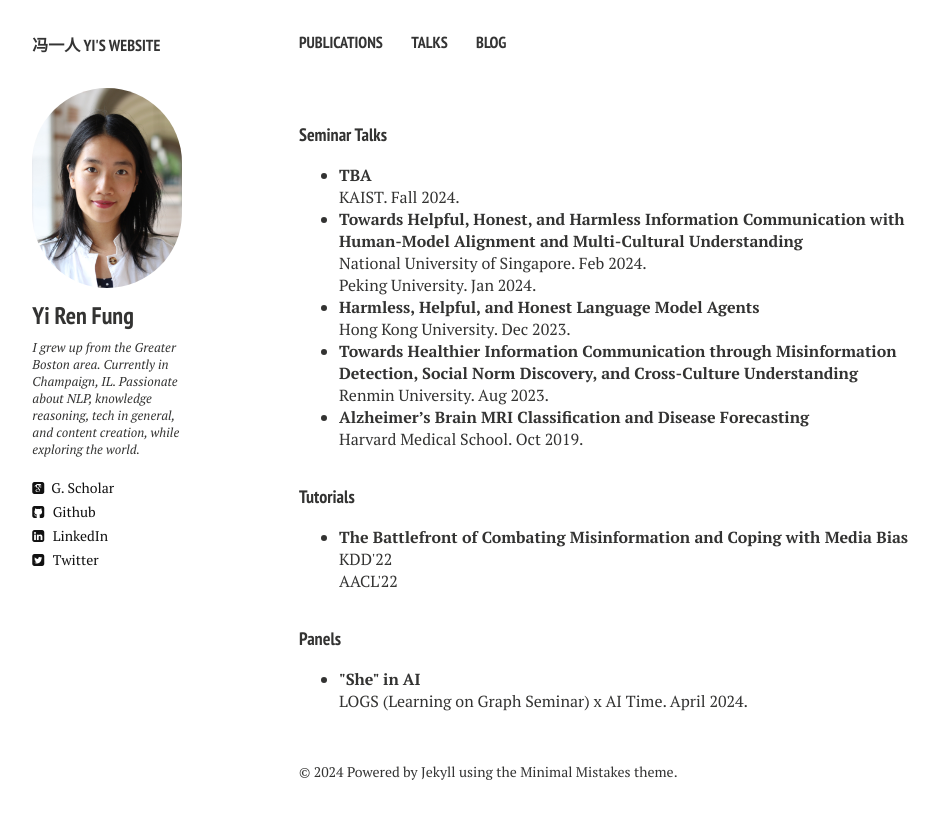
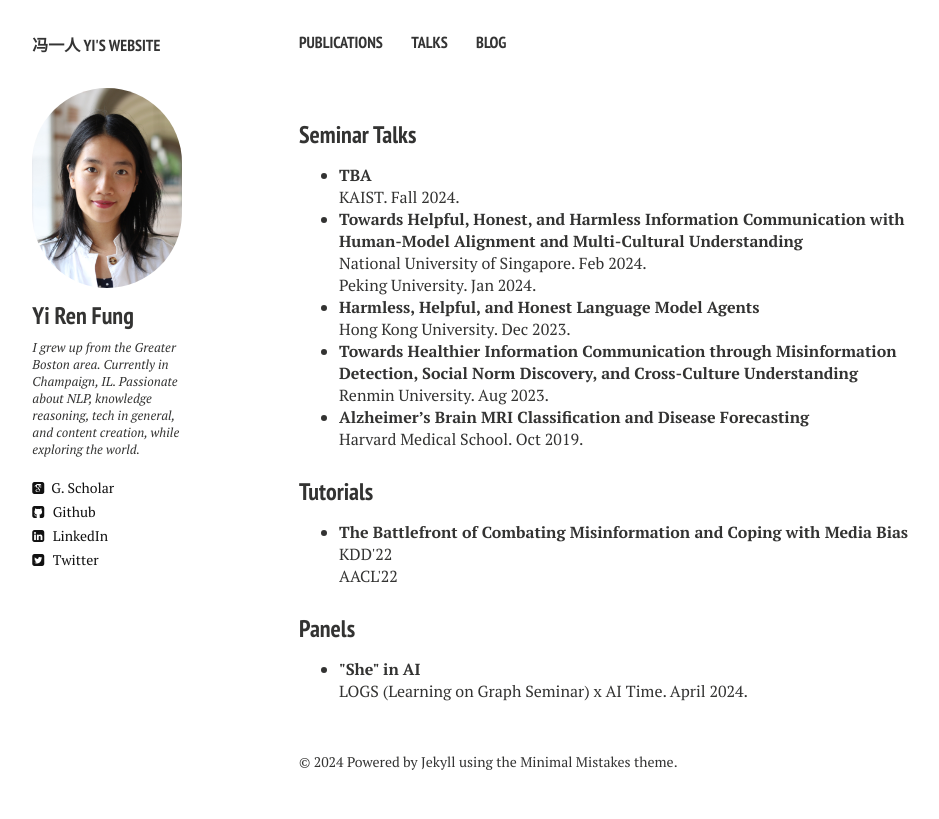
Before and after one commit to yrf1/yrf1.github.io, a Jekyll site: the page built from talks.md, in a window 1280 px wide. Shown: the top 819 px of the page, without its empty margins (21-960 px from the left). Built offline with Jekyll 4.4.1, drawn with Linux system fonts in a browser that asks for light colours; nearby versions of some CDN libraries.

Commit message:
update webpage

```diff
--- a/_layouts/talks.html
+++ b/_layouts/talks.html
@@ -38,7 +38,7 @@
     <div class="article-wrap">
       {{ content }}
 
-<h4 style="margin-bottom:0px;padding-top:10px;">Seminar Talks</h4>
+<h3 style="margin-bottom:0px;padding-top:10px;">Seminar Talks</h3>
 <ul>
 	<li><b>TBA</b></li>
 	KAIST. Fall 2024.
@@ -53,14 +53,14 @@
   <li><b>Alzheimer’s Brain MRI Classification and Disease Forecasting</b></li>
   Harvard Medical School. Oct 2019.
 </ul>
-<h4 style="margin-bottom:0px;padding-top:10px;">Tutorials</h4>
+<h3 style="margin-bottom:0px;padding-top:5px;">Tutorials</h3>
 <ul>
   <li><b>The Battlefront of Combating Misinformation and Coping with Media Bias</b></li>
   KDD'22
   <br>
   AACL'22
 </ul>
-<h4 style="margin-bottom:0px;padding-top:10px;">Panels</h4>
+<h3 style="margin-bottom:0px;padding-top:5px;">Panels</h3>
 <ul>
   <li><b>"She" in AI</b></li>
   LOGS (Learning on Graph Seminar) x AI Time. April 2024.
```
